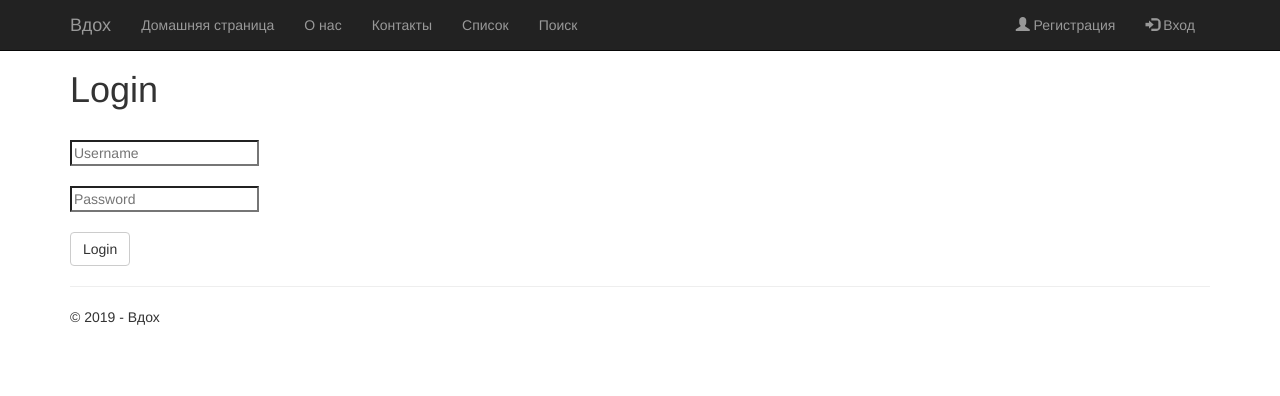
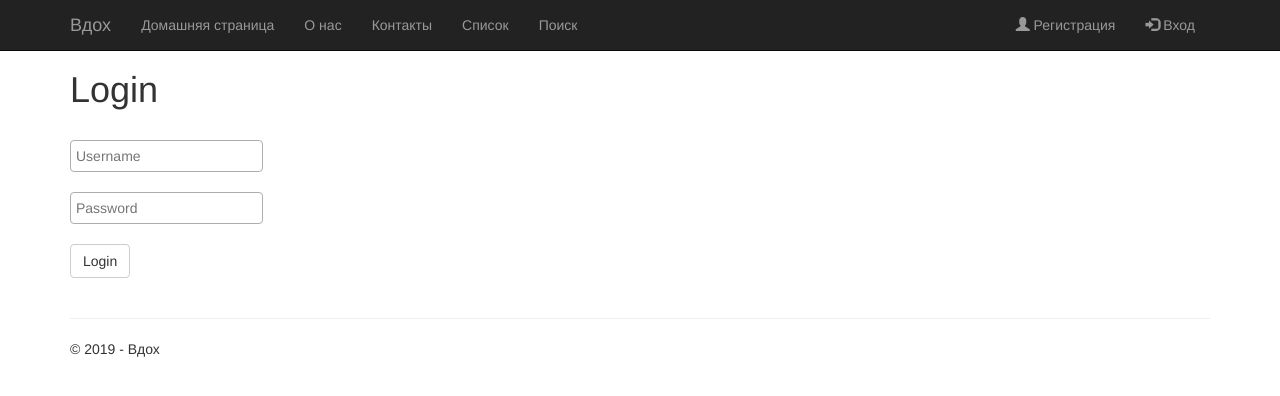
Before and after one commit to TGC-T/crowd, a Flask app: page /login in a window 1280 px wide. Shown: the top 396 px of the page. Run offline with Flask 2, Linux system fonts and the light colour scheme; some libraries are stand-ins or nearby versions.

Commit message:
Butifiing login page

```diff
--- a/templates/login.html
+++ b/templates/login.html
@@ -6,12 +6,13 @@
 <h1>Login</h1>
 <br>
 <form action="" method="post">
-  <input type="text" placeholder="Username" name="username" value="{{
+  <input type="text" placeholder="Username" style="border: 1px solid #adadad; border-radius: 4px; padding: 5px;" name="username" value="{{
       request.form.username }}"><br><br>
-  <input type="password" placeholder="Password" name="password" value="{{
+  <input type="password" placeholder="Password" style="border: 1px solid #adadad; border-radius: 4px; padding: 5px;" name="password" value="{{
       request.form.password }}"><br><br>
   <input class="btn btn-default" type="submit" value="Login">
 </form>
+<br>
 {% if error %}
 <p class="error"><strong>Error:</strong> {{ error }}
   {% endif %}
```
